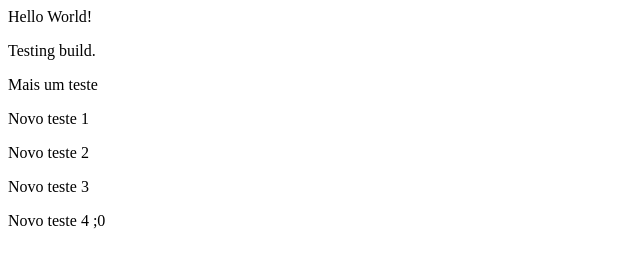
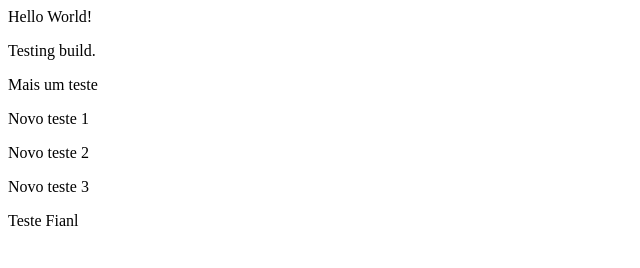
Before and after one commit to eduardoSlv/hello-world, a plain HTML site: page index.html in a window 1280 px wide. Shown: the full height of the page, 0-640 px from the left. Drawn offline with Linux system fonts and the light colour scheme.

Commit message:
teste final

```diff
--- a/index.html
+++ b/index.html
@@ -6,6 +6,6 @@
   <p>Novo teste 1</p>
   <p>Novo teste 2</p>
   <p>Novo teste 3</p>
-  <p>Novo teste 4 ;0</p>
+  <p>Teste Fianl</p>
 </body>
 </html>
```
